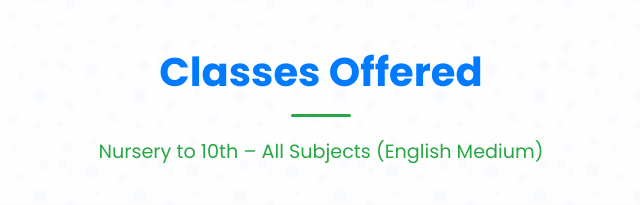
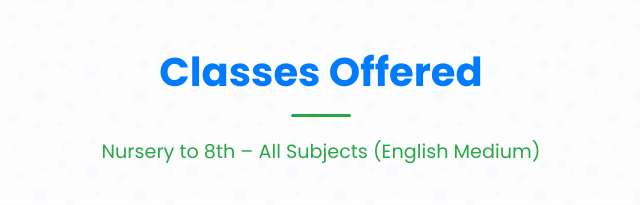
Before and after one commit to abhi6101/c-program, a plain HTML site: page index.html in a window 1280 px wide. Shown: the part 1360-1565 px from the top of the page, 319-959 px from the left. Drawn offline with Linux system fonts and the light colour scheme.

Commit message:
Update index.html

```diff
--- a/index.html
+++ b/index.html
@@ -444,7 +444,7 @@
         <section id="classes">
             <div class="container">
                 <h2>Classes Offered</h2>
-                <p class="section-subtitle">Nursery to 10th – All Subjects (English Medium)</p>
+                <p class="section-subtitle">Nursery to 8th – All Subjects (English Medium)</p>
                 <div class="class-card">
                     <h3>Concept-Based Teaching for Every Student</h3>
                     <p>We focus on building a strong foundation with concept-based learning tailored for each student's needs, ensuring no one is left behind.</p>
```
